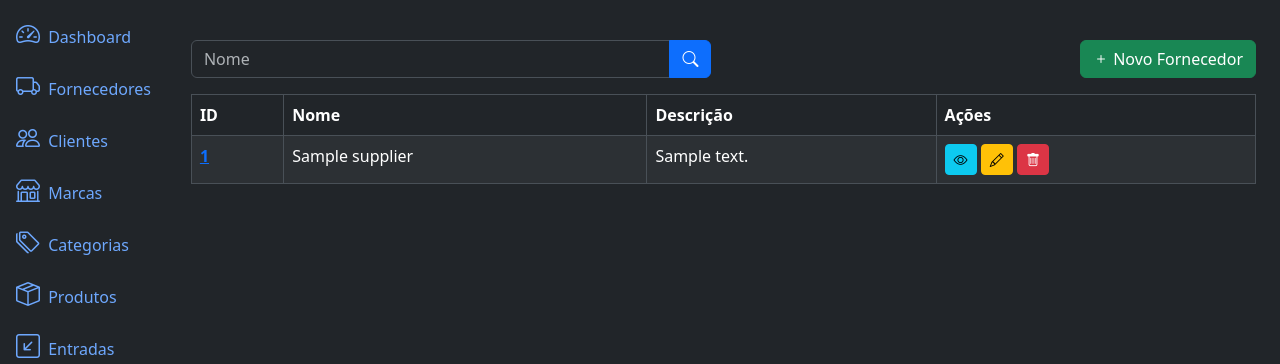
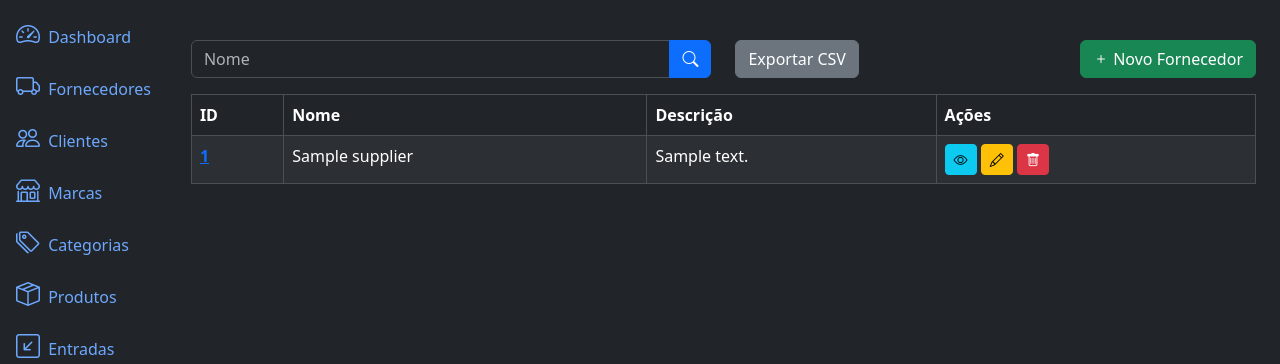
Before and after one commit to pycodebr/sge, a Django app: page /suppliers/list/ in a window 1280 px wide. Shown: the part 56-420 px from the top of the page. Run offline with Django 5.2, Linux system fonts and the light colour scheme; a user stored in the database is signed in; tables that the repository leaves empty hold one stand-in row (values such as "Sample post"); some libraries are stand-ins or nearby versions.

Commit message:
Exportar Fornecedor CSV - OK

```diff
--- a/application/suppliers/templates/supplier_list.html
+++ b/application/suppliers/templates/supplier_list.html
@@ -21,6 +21,8 @@ SGE - Fornecedores
   <div class="col-md-6">
     <a href="{% url 'supplier_create' %}" class="btn btn-success float-end">
       <i class="bi bi-plus"></i> Novo Fornecedor
+    <a href='{% url "suppliers_export" %}' class='btn btn-secondary'>Exportar CSV</a>
+
     </a>
   </div>
   {% endif %}
--- a/application/suppliers/urls.py
+++ b/application/suppliers/urls.py
@@ -8,6 +8,7 @@ urlpatterns = [
     path('suppliers/<int:pk>/detail/', views.SupplierDetailView.as_view(), name='supplier_detail'),
     path('suppliers/<int:pk>/update/', views.SupplierUpdateView.as_view(), name='supplier_update'),
     path('suppliers/<int:pk>/delete/', views.SupplierDeleteView.as_view(), name='supplier_delete'),
+    path("suppliers/export/", views.suppliers_export, name="suppliers_export"),
 
     path('api/v1/suppliers/', views.SupplierCreateListAPIView.as_view(), name='supplier-create-list-api-view'),
     path('api/v1/suppliers/<int:pk>/', views.SupplierRetrieveUpdateDestroyAPIView.as_view(), name='supplier-detail-api-view'),
--- a/application/suppliers/views.py
+++ b/application/suppliers/views.py
@@ -3,6 +3,8 @@ from django.contrib.auth.mixins import LoginRequiredMixin, PermissionRequiredMix
 from django.urls import reverse_lazy
 from django.views.generic import ListView, CreateView, DetailView, UpdateView, DeleteView
 from . import models, forms, serializers
+from django.http import HttpResponse
+import csv
 
 
 class SupplierListView(LoginRequiredMixin, PermissionRequiredMixin, ListView):
@@ -59,3 +61,14 @@ class SupplierCreateListAPIView(generics.ListCreateAPIView):
 class SupplierRetrieveUpdateDestroyAPIView(generics.RetrieveUpdateDestroyAPIView):
     queryset = models.Supplier.objects.all()
     serializer_class = serializers.SupplierSerializer
+
+def suppliers_export(request):
+    response = HttpResponse(content_type="text/csv")
+    response["Content-Disposition"] = 'attachment; filename="clientes.csv"'
+    writer = csv.writer(response)
+    writer.writerow(["Nome", "Descrição"])
+
+    for c in models.Supplier.objects.all():
+        writer.writerow([c.name, c.description, c.phone, c.document_id, c.address, c.city, c.state, c.zip_code, c.created_at])
+
+    return response
```
